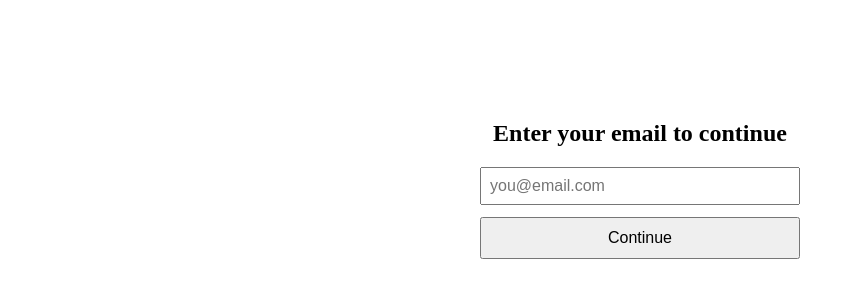
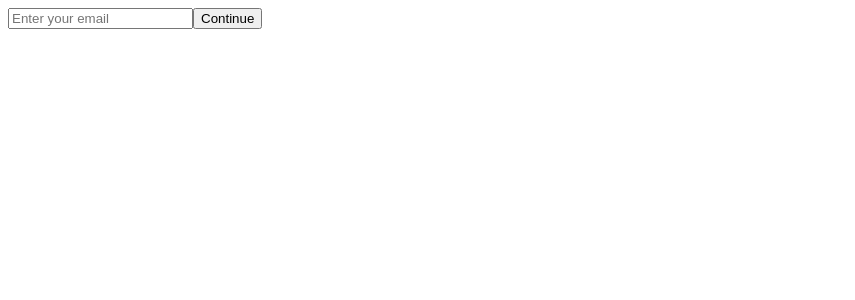
Before and after one commit to Newman400/adobe-readers, a Next.js app in the folder my-redirect-app-html-ready/: page / in a window 1280 px wide. Shown: the top 300 px of the page, without its empty margins (0-855 px from the left). Built offline with nearby package versions, Linux system fonts and the light colour scheme.

Commit message:
Simplify email form layout in index.js

```diff
--- a/my-redirect-app-html-ready/pages/index.js
+++ b/my-redirect-app-html-ready/pages/index.js
@@ -11,19 +11,15 @@ export default function Home() {
   };
 
   return (
-    <main style={{ display: "flex", flexDirection: "column", alignItems: "center", marginTop: 100 }}>
-      <h2>Enter your email to continue</h2>
-      <form onSubmit={handleSubmit} style={{ display: "flex", flexDirection: "column", gap: 12 }}>
+    <form onSubmit={handleSubmit}>
       <input
         type="email"
-          placeholder="you@email.com"
         value={email}
         onChange={e => setEmail(e.target.value)}
         required
-          style={{ padding: 8, fontSize: 16, minWidth: 300 }}
+        placeholder="Enter your email"
       />
-        <button type="submit" style={{ padding: 10, fontSize: 16 }}>Continue</button>
+      <button type="submit">Continue</button>
     </form>
-    </main>
   );
 }
```
Lines whose indentation alone changed are shown as unchanged.
